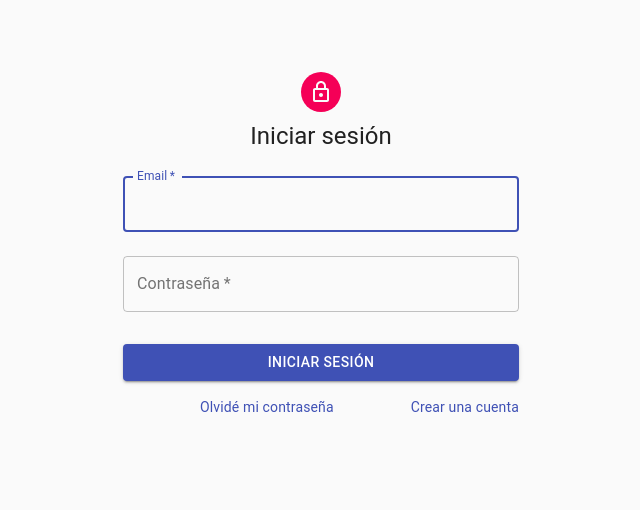
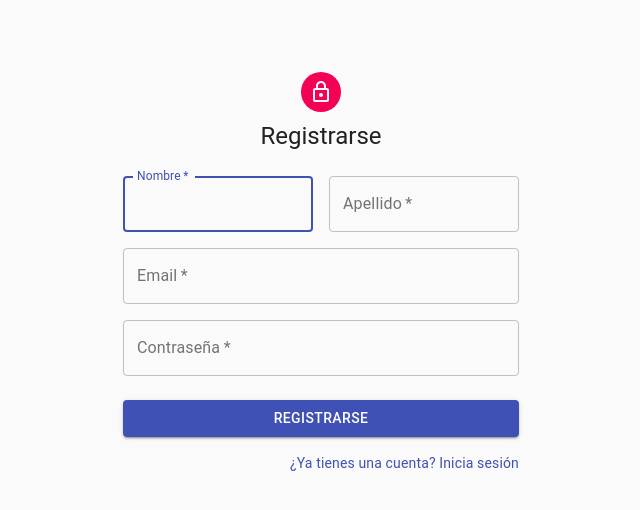
Before and after one commit to coti-giorgetti/final-iaw, a React (Create React App) app: page /register in a window 1280 px wide. Shown: the top 510 px of the page, without its empty margins (319-959 px from the left). Built offline with nearby package versions, Linux system fonts and the light colour scheme.

Commit message:
se crea pagina para registrarse

```diff
--- a/src/App.js
+++ b/src/App.js
@@ -1,10 +1,21 @@
+import { BrowserRouter as Router, Switch, Route } from "react-router-dom";
 import "./App.css";
 import Login from "./pages/login";
+import SignUp from "./pages/sign-up";
 
 function App() {
   return (
     <div className="App">
-      <Login />
+      <Router>
+        <Switch>
+          <Route path="/login">
+            <Login />
+          </Route>
+          <Route path="/register">
+            <SignUp />
+          </Route>
+        </Switch>
+      </Router>
     </div>
   );
 }
--- a/src/pages/login/Login.js
+++ b/src/pages/login/Login.js
@@ -67,7 +67,7 @@ const Presentation = (props) => {
               </Link>
             </Grid>
             <Grid item>
-              <Link href="#" variant="body2">
+              <Link href="register" variant="body2">
                 {"Crear una cuenta"}
               </Link>
             </Grid>
--- /dev/null
+++ b/src/pages/sign-up/index.js
@@ -0,0 +1,35 @@
+import React, { useState } from "react";
+import Presentation from "./presentation";
+import { firebaseAuth } from "../../config/firebase";
+
+const SignUp = () => {
+  const [firstName, setFirstName] = useState("");
+  const [lastName, setLastName] = useState("");
+  const [email, setEmail] = useState("");
+  const [password, setPassword] = useState("");
+
+  const register = async (event) => {
+    event.preventDefault();
+    try {
+      const userCredentials = await firebaseAuth.createUserWithEmailAndPassword(
+        email,
+        password
+      );
+
+      if (userCredentials) {
+        alert("Registro exitoso!");
+      }
+    } catch (error) {
+      console.log(error);
+    }
+  };
+
+  return (
+    <Presentation
+      setters={{ setFirstName, setLastName, setEmail, setPassword }}
+      handleSubmit={register}
+    />
+  );
+};
+
+export default SignUp;
--- /dev/null
+++ b/src/pages/sign-up/presentation.js
@@ -0,0 +1,109 @@
+import React from "react";
+import {
+  Avatar,
+  Button,
+  CssBaseline,
+  TextField,
+  Link,
+  Grid,
+  Typography,
+  Container,
+} from "@material-ui/core";
+import LockOutlinedIcon from "@material-ui/icons/LockOutlined";
+import useStyles from "./styles";
+
+const Presentation = (props) => {
+  const classes = useStyles();
+
+  return (
+    <Container component="main" maxWidth="xs">
+      <CssBaseline />
+      <div className={classes.paper}>
+        <Avatar className={classes.avatar}>
+          <LockOutlinedIcon />
+        </Avatar>
+        <Typography component="h1" variant="h5">
+          Registrarse
+        </Typography>
+        <form className={classes.form} onSubmit={props.handleSubmit}>
+          <Grid container spacing={2}>
+            <Grid item xs={12} sm={6}>
+              <TextField
+                autoComplete="fname"
+                name="firstName"
+                variant="outlined"
+                required
+                fullWidth
+                id="firstName"
+                label="Nombre"
+                autoFocus
+                onChange={(event) =>
+                  props.setters.setFirstName(event.target.value)
+                }
+              />
+            </Grid>
+            <Grid item xs={12} sm={6}>
+              <TextField
+                variant="outlined"
+                required
+                fullWidth
+                id="lastName"
+                label="Apellido"
+                name="lastName"
+                autoComplete="lname"
+                onChange={(event) =>
+                  props.setters.setLastName(event.target.value)
+                }
+              />
+            </Grid>
+            <Grid item xs={12}>
+              <TextField
+                variant="outlined"
+                required
+                fullWidth
+                id="email"
+                label="Email"
+                name="email"
+                autoComplete="email"
+                onChange={(event) => props.setters.setEmail(event.target.value)}
+              />
+            </Grid>
+            <Grid item xs={12}>
+              <TextField
+                variant="outlined"
+                required
+                fullWidth
+                name="password"
+                label="Contraseña"
+                type="password"
+                id="password"
+                autoComplete="current-password"
+                onChange={(event) =>
+                  props.setters.setPassword(event.target.value)
+                }
+              />
+            </Grid>
+          </Grid>
+          <Button
+            type="submit"
+            fullWidth
+            variant="contained"
+            color="primary"
+            className={classes.submit}
+          >
+            Registrarse
+          </Button>
+          <Grid container justify="flex-end">
+            <Grid item>
+              <Link href="login" variant="body2">
+                ¿Ya tienes una cuenta? Inicia sesión
+              </Link>
+            </Grid>
+          </Grid>
+        </form>
+      </div>
+    </Container>
+  );
+};
+
+export default Presentation;
--- /dev/null
+++ b/src/pages/sign-up/styles.js
@@ -0,0 +1,23 @@
+import { makeStyles } from "@material-ui/core";
+
+const signUpStyles = makeStyles((theme) => ({
+  paper: {
+    marginTop: theme.spacing(8),
+    display: "flex",
+    flexDirection: "column",
+    alignItems: "center",
+  },
+  avatar: {
+    margin: theme.spacing(1),
+    backgroundColor: theme.palette.secondary.main,
+  },
+  form: {
+    width: "100%", // Fix IE 11 issue.
+    marginTop: theme.spacing(3),
+  },
+  submit: {
+    margin: theme.spacing(3, 0, 2),
+  },
+}));
+
+export default signUpStyles;
```
